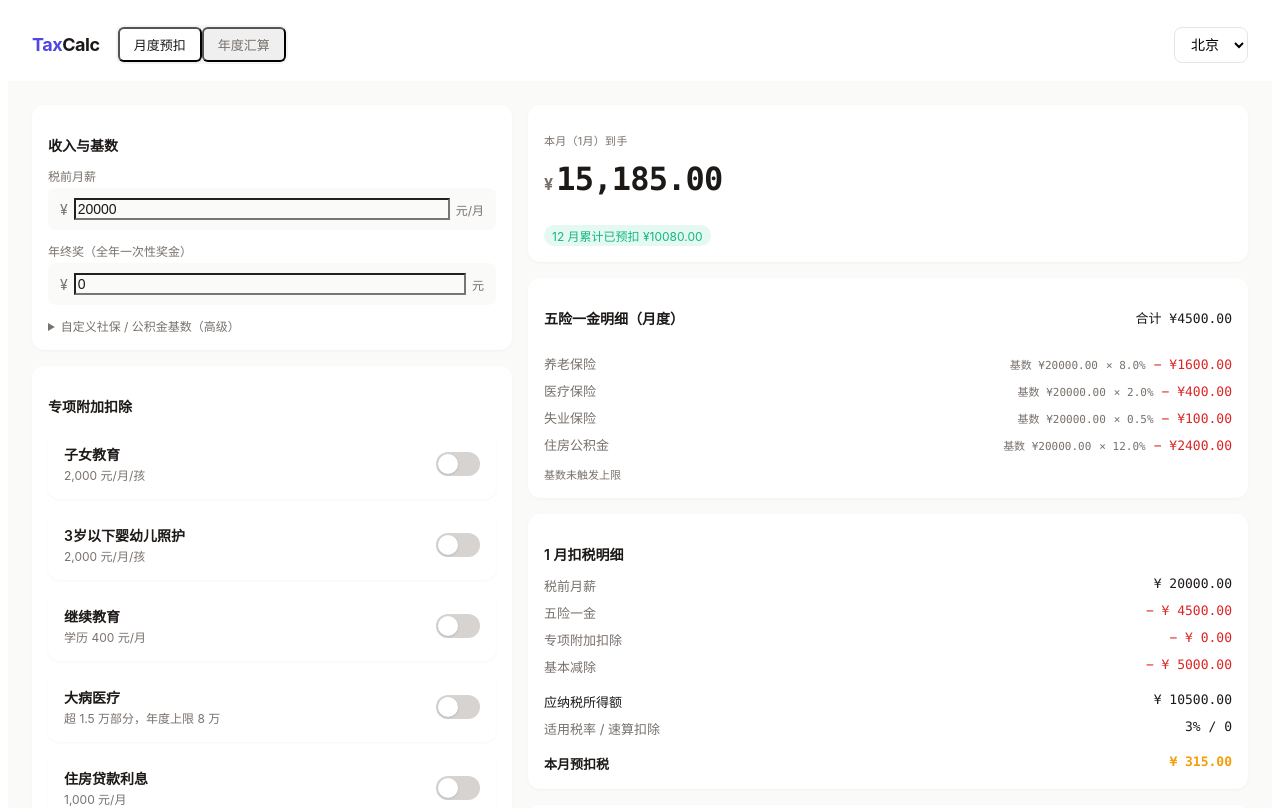
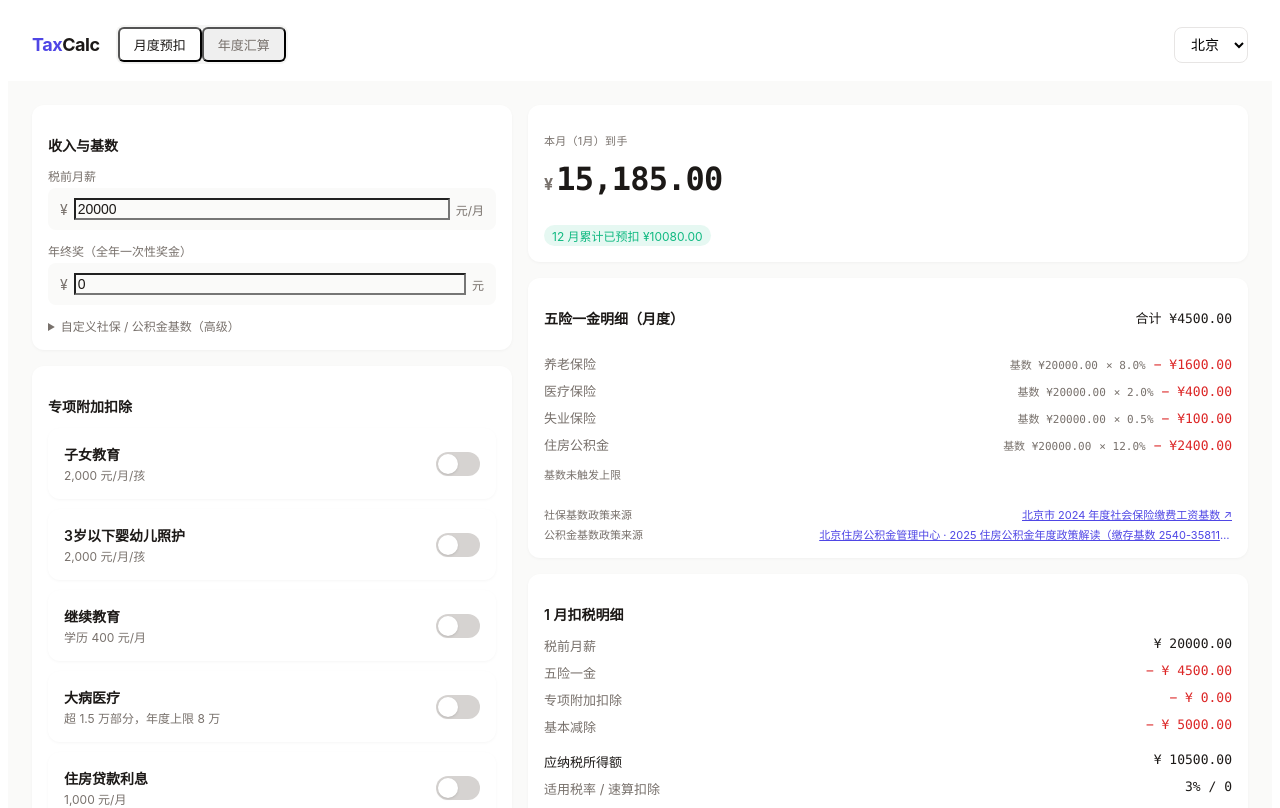
Before and after one commit to sukanka/TaxCalc, a Vue app: page / in a window 1280 px wide. Shown: the top 808 px of the page. Built offline with nearby package versions, Linux system fonts and the light colour scheme.

Commit message:
fix: 北京公积金基数上限 35811 + 拆分公积金来源链接（其他城市待核实）

```diff
--- a/src/components/result/SocialInsuranceDetail.vue
+++ b/src/components/result/SocialInsuranceDetail.vue
@@ -1,9 +1,13 @@
 <script setup lang="ts">
 import { computed } from 'vue';
 import { useResultStore } from '@/stores/resultStore';
+import { useSettingsStore } from '@/stores/settingsStore';
+import { CITIES } from '@/data/cities';
 
 const result = useResultStore();
+const settings = useSettingsStore();
 const si = computed(() => result.summary?.socialInsurance);
+const city = computed(() => CITIES[settings.cityId]);
 
 const fmtPercent = (r: number) => `${(r * 100).toFixed(1)}%`;
 </script>
@@ -53,5 +57,20 @@ const fmtPercent = (r: number) => `${(r * 100).toFixed(1)}%`;
         基数未触发上限
       </span>
     </div>
+
+    <div v-if="city" class="mt-12px pt-12px border-t border-stone-100 text-11px text-mute space-y-4px">
+      <div class="flex items-center justify-between gap-8px">
+        <span>社保基数政策来源</span>
+        <a :href="city.socialInsuranceSource.url" target="_blank" rel="noopener" class="text-primary hover:underline truncate max-w-60% text-right">
+          {{ city.socialInsuranceSource.title }} ↗
+        </a>
+      </div>
+      <div class="flex items-center justify-between gap-8px">
+        <span>公积金基数政策来源</span>
+        <a :href="city.housingFundSource.url" target="_blank" rel="noopener" class="text-primary hover:underline truncate max-w-60% text-right">
+          {{ city.housingFundSource.title }} ↗
+        </a>
+      </div>
+    </div>
   </section>
 </template>
--- a/src/data/cities/beijing.ts
+++ b/src/data/cities/beijing.ts
@@ -42,8 +42,8 @@ export const beijing: CityConfig = {
     unemployment: { rate: 0.005 },
   },
   housingFund: {
-    baseLower: 2420,
-    baseUpper: 35283,
+    baseLower: 2540,
+    baseUpper: 35811,
     ratioRange: [0.05, 0.12],
     defaultRatio: 0.12,
   },
@@ -51,5 +51,9 @@ export const beijing: CityConfig = {
     title: '北京市 2024 年度社会保险缴费工资基数',
     url: 'https://rsj.beijing.gov.cn/',
   },
+  housingFundSource: {
+    title: '北京住房公积金管理中心 · 2025 住房公积金年度政策解读（缴存基数 2540-35811 元）',
+    url: 'https://gjj.beijing.gov.cn/web/zwgk61/2024zcjd/743765478/index.html',
+  },
   reliefPolicies: [beijingDisability, beijingElderlyAlone, beijingMartyrFamily],
 };
--- a/src/data/cities/chengdu.ts
+++ b/src/data/cities/chengdu.ts
@@ -38,6 +38,10 @@ export const chengdu: CityConfig = {
     title: '成都市 2024 年社保缴费基数',
     url: 'http://cdhrss.chengdu.gov.cn/',
   },
+  housingFundSource: {
+    title: '成都住房公积金管理中心（待核实）',
+    url: 'http://gjj.chengdu.gov.cn/',
+  },
   reliefPolicies: [
     scBase('sichuan-disability', 'disability', '四川省残疾人个税年度减免上限 12,000 元'),
     scBase('sichuan-elderly-alone', 'elderly_alone', '四川省孤老人员个税年度减免上限 12,000 元'),
--- a/src/data/cities/guangzhou.ts
+++ b/src/data/cities/guangzhou.ts
@@ -39,6 +39,10 @@ export const guangzhou: CityConfig = {
     title: '广州市 2024 年社会保险缴费基数',
     url: 'http://hrss.gz.gov.cn/',
   },
+  housingFundSource: {
+    title: '广州住房公积金管理中心（待核实）',
+    url: 'http://gjj.gz.gov.cn/',
+  },
   reliefPolicies: [
     gdBase('guangdong-disability', 'disability', '广东省残疾人个税减征 90%，年度限额 90,000 元'),
     gdBase('guangdong-elderly-alone', 'elderly_alone', '广东省孤老人员个税减征 90%，年度限额 90,000 元'),
--- a/src/data/cities/hangzhou.ts
+++ b/src/data/cities/hangzhou.ts
@@ -38,6 +38,10 @@ export const hangzhou: CityConfig = {
     title: '杭州市 2024 年社保缴费基数',
     url: 'http://hrss.zj.gov.cn/',
   },
+  housingFundSource: {
+    title: '杭州住房公积金管理中心（待核实）',
+    url: 'https://gjj.hangzhou.gov.cn/',
+  },
   reliefPolicies: [
     zjBase('zhejiang-disability', 'disability', '浙江省残疾人个税每月减免最高 500 元'),
     zjBase('zhejiang-elderly-alone', 'elderly_alone', '浙江省孤老人员个税每月减免最高 500 元'),
--- a/src/data/cities/shanghai.ts
+++ b/src/data/cities/shanghai.ts
@@ -36,6 +36,10 @@ export const shanghai: CityConfig = {
     title: '上海市 2024 年度社会保险缴费基数',
     url: 'https://rsj.sh.gov.cn/',
   },
+  housingFundSource: {
+    title: '上海住房公积金管理中心（待核实）',
+    url: 'https://www.shgjj.com/',
+  },
   reliefPolicies: [
     shanghaiBase('shanghai-disability', 'disability', '残疾'),
     shanghaiBase('shanghai-elderly-alone', 'elderly_alone', '孤老'),
--- a/src/data/cities/shenzhen.ts
+++ b/src/data/cities/shenzhen.ts
@@ -22,4 +22,8 @@ export const shenzhen: CityConfig = {
     title: '深圳市 2024 年社会保险缴费基数',
     url: 'http://hrss.sz.gov.cn/',
   },
+  housingFundSource: {
+    title: '深圳住房公积金管理中心（待核实）',
+    url: 'http://szgjj.sz.gov.cn/',
+  },
 };
--- a/src/types/city.ts
+++ b/src/types/city.ts
@@ -37,6 +37,8 @@ export interface CityConfig {
   reliefPolicies: ReliefPolicy[];
   /** 数据基准年度，例：2026 */
   effectiveYear: number;
-  /** 政策来源链接（社保公积金基数） */
+  /** 社保基数政策来源 */
   socialInsuranceSource: { title: string; url: string };
+  /** 公积金基数政策来源 */
+  housingFundSource: { title: string; url: string };
 }
```
Also changed, not shown: 2 other files (tests, documents, lock files or other folders).
